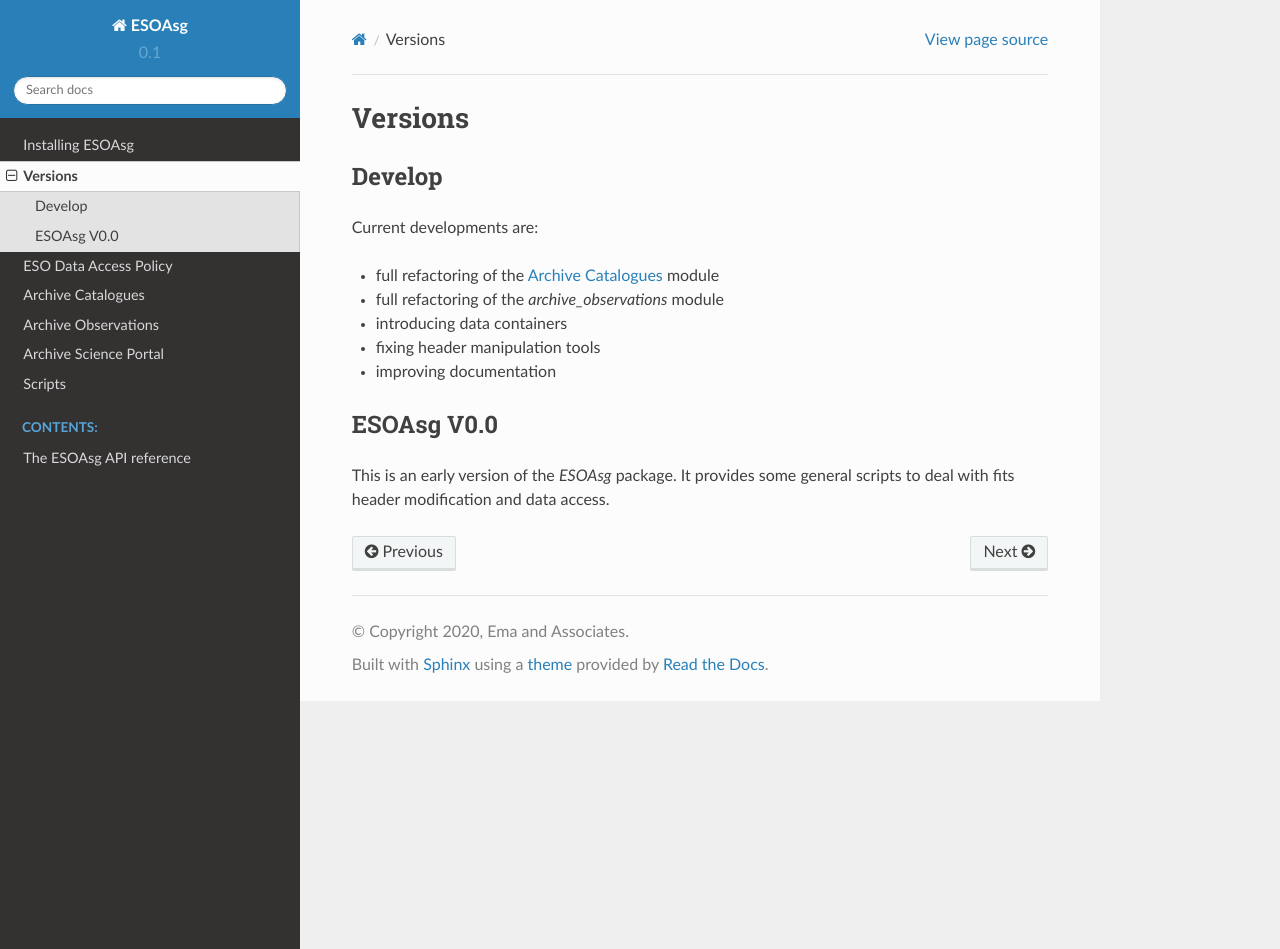
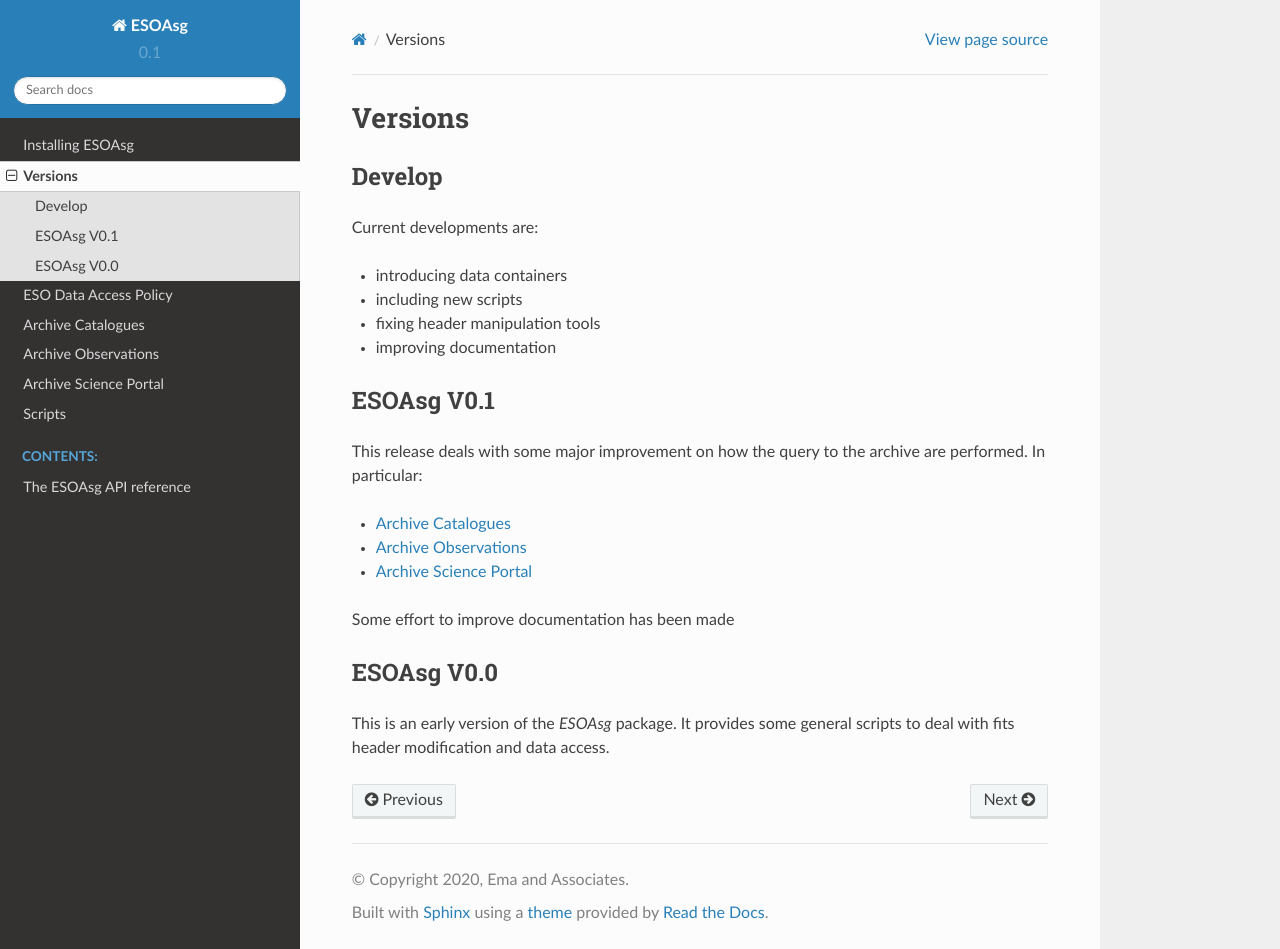
Before and after one commit to EmAstro/ESOAsg, a Sphinx documentation site: the page built from doc/thisversion.rst, in a window 1280 px wide and 949 px high. Built offline with Sphinx 7.4.7 and the Read the Docs theme 2.0.0, drawn with Linux system fonts in a browser that asks for light colours.

Commit message:
updated docs

```diff
--- a/doc/thisversion.rst
+++ b/doc/thisversion.rst
@@ -7,12 +7,22 @@ Develop
 
 Current developments are:
 
-* full refactoring of the :doc:`archive_catalogues` module
-* full refactoring of the `archive_observations` module
 * introducing data containers
+* including new scripts
 * fixing header manipulation tools
 * improving documentation
 
+ESOAsg V0.1
+===========
+
+This release deals with some major improvement on how the query to the archive are performed.
+In particular:
+
+* :doc:`archive_catalogues`
+* :doc:`archive_observations`
+* :doc:`archive_science_portal`
+
+Some effort to improve documentation has been made
 
 ESOAsg V0.0
 ===========
```
